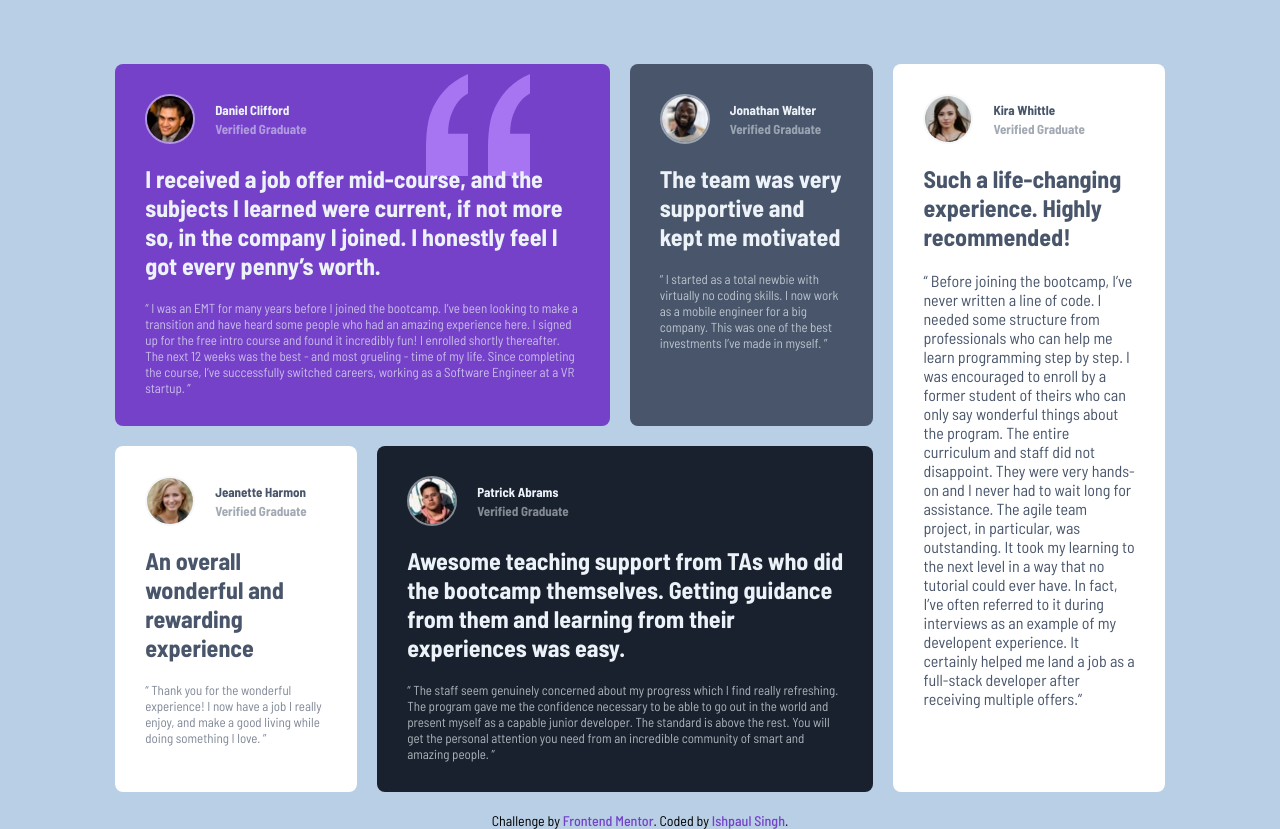
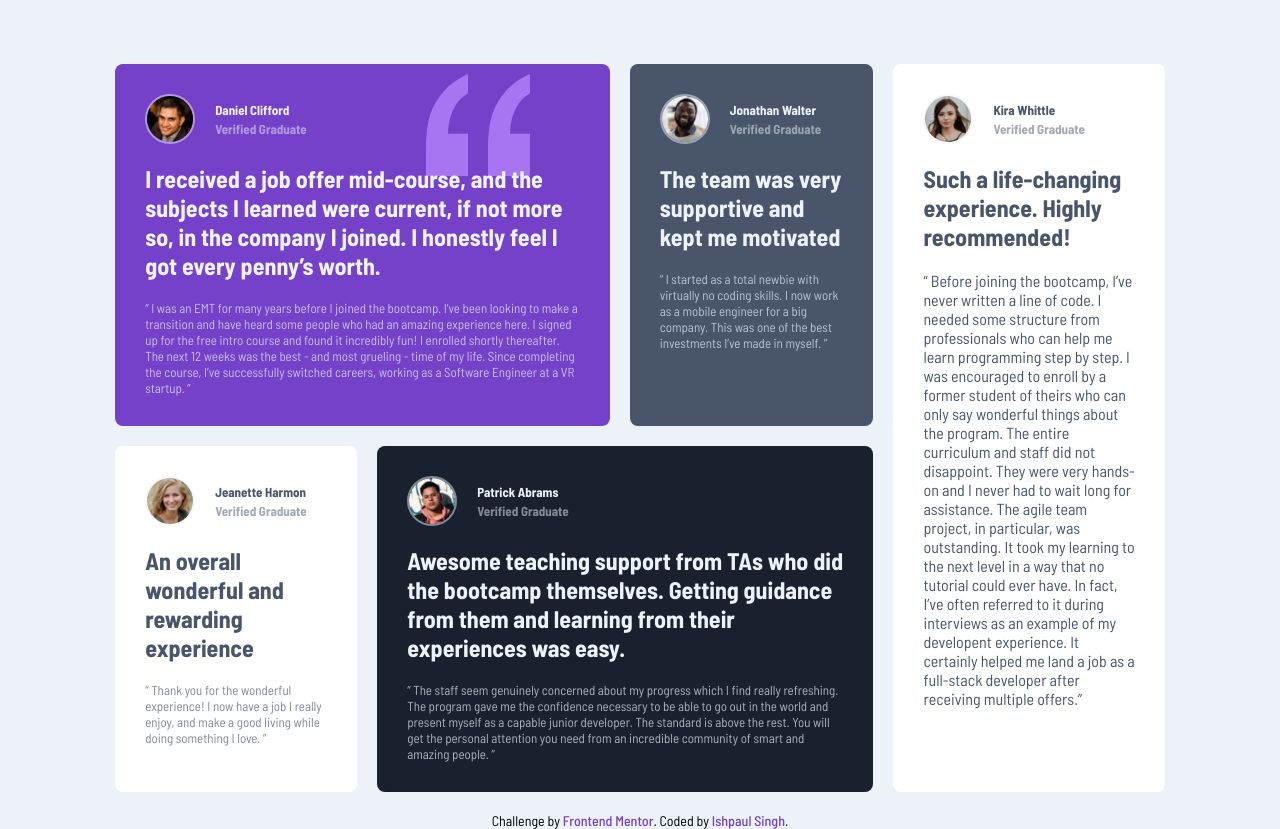
Before and after one commit to ishpaul777/Testimonial-grid, a plain HTML site: page index.html in a window 1280 px wide. Drawn offline with Linux system fonts and the light colour scheme.

Commit message:
fixed accessiblity issue

```diff
--- a/style.css
+++ b/style.css
@@ -5,7 +5,7 @@
   font-family: "Barlow Semi Condensed", sans-serif;
 }
 body {
-  background: hsl(210, 46%, 81%);
+  background: hsl(210, 46%, 95%);
   display: flex;
   flex-direction: column;
   align-items: center;
```
